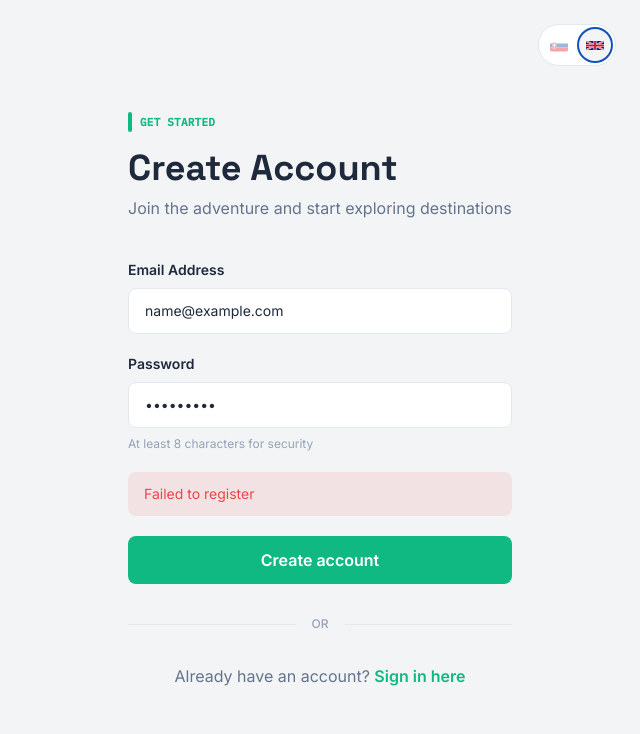
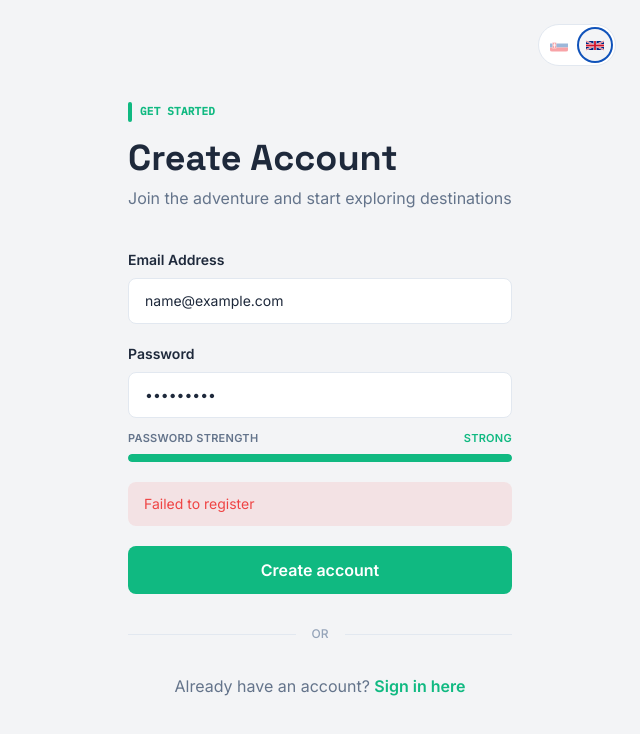
Before and after one commit to sauwin/trip-planner-frontend, a Vue app: page /register in a window 1280 px wide. Both pictures are taken after typing "name@example.com", "Sample123" into the empty fields and a click on the button "Create account". Shown: the top 734 px of the page, without its empty margins (640-1280 px from the left). Built offline with nearby package versions, Linux system fonts and the light colour scheme; no server answers.

Commit message:
fix: unify password validation and strengthen auth flows

```diff
--- a/src/locales/en.ts
+++ b/src/locales/en.ts
@@ -73,8 +73,15 @@ export default {
     getStarted: 'Get Started',
     createAccount: 'Create Account',
     joinAdventure: 'Join the adventure and start exploring destinations',
-    minimumPassword: 'Minimum 8 characters',
-    passwordSecurity: 'At least 8 characters for security',
+    minimumPassword: '8+ characters, 1 uppercase, 1 number',
+    passwordSecurity: 'Use at least 8 characters, including an uppercase letter and a number.',
+    passwordStrength: 'Password strength',
+    passwordStrengthLevels: {
+      empty: 'Empty',
+      weak: 'Weak',
+      medium: 'Medium',
+      strong: 'Strong',
+    },
     creatingAccount: 'Creating account...',
     signInHere: 'Sign in here',
     loginHeadlineLine1: 'Pick up where',
--- a/src/locales/sk.ts
+++ b/src/locales/sk.ts
@@ -73,8 +73,15 @@ export default {
     getStarted: 'Začať',
     createAccount: 'Vytvoriť účet',
     joinAdventure: 'Pridajte sa k dobrodružstvu a začnite objavovať destinácie',
-    minimumPassword: 'Minimálne 8 znakov',
-    passwordSecurity: 'Pre bezpečnosť použite aspoň 8 znakov',
+    minimumPassword: '8+ znakov, 1 veľké písmeno, 1 číslo',
+    passwordSecurity: 'Použite aspoň 8 znakov vrátane veľkého písmena a čísla.',
+    passwordStrength: 'Sila hesla',
+    passwordStrengthLevels: {
+      empty: 'Prázdne',
+      weak: 'Slabé',
+      medium: 'Stredné',
+      strong: 'Silné',
+    },
     creatingAccount: 'Vytváranie účtu...',
     signInHere: 'Prihláste sa tu',
     loginHeadlineLine1: 'Pokračujte tam,',
--- /dev/null
+++ b/src/utils/passwordStrength.ts
@@ -0,0 +1,66 @@
+export type PasswordStrengthLevel = 'empty' | 'weak' | 'medium' | 'strong';
+
+export interface PasswordStrengthResult {
+  score: number;
+  labelKey: PasswordStrengthLevel;
+  color: string;
+  isStrong: boolean;
+  isWeak: boolean;
+  checks: Array<{ key: 'length' | 'uppercase' | 'number'; valid: boolean }>;
+}
+
+export function isStrongPassword(password: string): boolean {
+  return password.length >= 8 && /[A-Z]/.test(password) && /\d/.test(password);
+}
+
+export function getPasswordStrength(password: string): PasswordStrengthResult {
+  const checks = [
+    { key: 'length', valid: password.length >= 8 },
+    { key: 'uppercase', valid: /[A-Z]/.test(password) },
+    { key: 'number', valid: /\d/.test(password) },
+  ] as const;
+
+  const validCount = checks.filter((rule) => rule.valid).length;
+
+  if (!password) {
+    return {
+      score: 0,
+      labelKey: 'empty',
+      color: 'var(--color-line)',
+      isStrong: false,
+      isWeak: true,
+      checks: [...checks],
+    };
+  }
+
+  if (isStrongPassword(password)) {
+    return {
+      score: 3,
+      labelKey: 'strong',
+      color: 'var(--color-sage)',
+      isStrong: true,
+      isWeak: false,
+      checks: [...checks],
+    };
+  }
+
+  if (validCount <= 1) {
+    return {
+      score: 1,
+      labelKey: 'weak',
+      color: 'var(--color-alert)',
+      isStrong: false,
+      isWeak: true,
+      checks: [...checks],
+    };
+  }
+
+  return {
+    score: 2,
+    labelKey: 'medium',
+    color: 'var(--color-warning)',
+    isStrong: false,
+    isWeak: false,
+    checks: [...checks],
+  };
+}
--- a/src/views/register/pages/RegisterView.vue
+++ b/src/views/register/pages/RegisterView.vue
@@ -1,11 +1,12 @@
 <script setup lang="ts">
 import '../style/register.css'
-import { ref } from 'vue';
+import { computed, ref } from 'vue';
 import { useRouter } from 'vue-router';
 import { register } from '@/api/auth.api';
 import { useAuthStore } from '@/stores/auth.store';
 import { useI18n } from 'vue-i18n';
 import { getApiErrorMessage } from '@/utils/apiError';
+import { getPasswordStrength, isStrongPassword } from '@/utils/passwordStrength';
 
 const email = ref('');
 const password = ref('');
@@ -15,6 +16,14 @@ const isLoading = ref(false);
 const router = useRouter();
 const authStore = useAuthStore();
 const { t } = useI18n();
+const passwordStrength = computed(() => getPasswordStrength(password.value));
+
+const passwordStrengthLabels = computed(() => ({
+  empty: t('auth.passwordStrengthLevels.empty'),
+  weak: t('auth.passwordStrengthLevels.weak'),
+  medium: t('auth.passwordStrengthLevels.medium'),
+  strong: t('auth.passwordStrengthLevels.strong'),
+}));
 
 function handleInputFocus(e: Event) {
   const target = e.target as HTMLInputElement;
@@ -28,6 +37,12 @@ function handleInputBlur(e: Event) {
 
 async function handleSubmit() {
   errorMessage.value = '';
+
+  if (!isStrongPassword(password.value)) {
+    errorMessage.value = t('auth.passwordSecurity');
+    return;
+  }
+
   isLoading.value = true;
 
   try {
@@ -143,18 +158,33 @@ async function handleSubmit() {
               autocomplete="new-password"
               required
               minlength="8"
-              :placeholder="t('auth.minimumPassword')"
+              :placeholder="t('auth.enterPassword')"
               class="w-full rounded-lg px-4 py-3 text-sm transition-all focus:outline-none focus:ring-2"
               :style="{
                 backgroundColor: 'var(--color-paper-dim)',
                 color: 'var(--color-ink)',
-                border: '1px solid var(--color-line)',
+                border: password && !isStrongPassword(password) ? '1px solid var(--color-alert)' : '1px solid var(--color-line)',
                 '--tw-ring-color': 'var(--color-sage)'
               }"
               @focus="handleInputFocus"
               @blur="handleInputBlur"
             />
-            <p class="text-xs mt-2" style="color: var(--color-ink-faint)">{{ t('auth.passwordSecurity') }}</p>
+
+            <div v-if="password" class="mt-3 space-y-2">
+              <div class="flex items-center justify-between text-[11px] font-semibold uppercase tracking-wide" style="color: var(--color-ink-soft)">
+                <span>{{ t('auth.passwordStrength') }}</span>
+                <span :style="{ color: passwordStrength.color }">{{ passwordStrengthLabels[passwordStrength.labelKey] }}</span>
+              </div>
+              <div class="h-2 w-full rounded-full overflow-hidden" style="background-color: var(--color-line)">
+                <div
+                  class="h-full rounded-full transition-all duration-200"
+                  :style="{
+                    width: `${(passwordStrength.score / 3) * 100}%`,
+                    backgroundColor: passwordStrength.color,
+                  }"
+                />
+              </div>
+            </div>
           </div>
 
           <p v-if="errorMessage" class="text-sm rounded-lg px-4 py-3" style="color: var(--color-alert); background-color: rgba(239, 68, 68, 0.1)">{{ errorMessage }}</p>
--- a/src/views/reset-password/pages/ResetPasswordView.vue
+++ b/src/views/reset-password/pages/ResetPasswordView.vue
@@ -4,6 +4,7 @@ import { useRoute, useRouter } from 'vue-router';
 import { resetPassword } from '@/api/auth.api';
 import { useI18n } from 'vue-i18n';
 import { getApiErrorMessage } from '@/utils/apiError';
+import { getPasswordStrength, isStrongPassword } from '@/utils/passwordStrength';
 
 const route = useRoute();
 const router = useRouter();
@@ -20,9 +21,21 @@ const isSuccess = ref(false);
 const passwordsMatch = computed(
   () => !confirmPassword.value || newPassword.value === confirmPassword.value,
 );
+const passwordStrength = computed(() => getPasswordStrength(newPassword.value));
+const passwordStrengthLabels = computed(() => ({
+  empty: t('auth.passwordStrengthLevels.empty'),
+  weak: t('auth.passwordStrengthLevels.weak'),
+  medium: t('auth.passwordStrengthLevels.medium'),
+  strong: t('auth.passwordStrengthLevels.strong'),
+}));
 
 async function handleSubmit() {
   errorMessage.value = '';
+
+  if (!isStrongPassword(newPassword.value)) {
+    errorMessage.value = t('auth.passwordSecurity');
+    return;
+  }
 
   if (newPassword.value !== confirmPassword.value) {
     errorMessage.value = t('auth.passwordsDontMatch');
@@ -87,11 +100,26 @@ async function handleSubmit() {
               :style="{
                 backgroundColor: 'var(--color-paper-dim)',
                 color: 'var(--color-ink)',
-                border: '1px solid var(--color-line)',
+                border: newPassword && !isStrongPassword(newPassword) ? '1px solid var(--color-alert)' : '1px solid var(--color-line)',
                 '--tw-ring-color': 'var(--color-accent)'
               }"
             />
-            <p class="text-xs mt-1.5" style="color: var(--color-ink-faint)">{{ t('auth.minimumPassword') }}</p>
+
+            <div v-if="newPassword" class="mt-3 space-y-2">
+              <div class="flex items-center justify-between text-[11px] font-semibold uppercase tracking-wide" style="color: var(--color-ink-soft)">
+                <span>{{ t('auth.passwordStrength') }}</span>
+                <span :style="{ color: passwordStrength.color }">{{ passwordStrengthLabels[passwordStrength.labelKey] }}</span>
+              </div>
+              <div class="h-2 w-full rounded-full overflow-hidden" style="background-color: var(--color-line)">
+                <div
+                  class="h-full rounded-full transition-all duration-200"
+                  :style="{
+                    width: `${(passwordStrength.score / 3) * 100}%`,
+                    backgroundColor: passwordStrength.color,
+                  }"
+                />
+              </div>
+            </div>
           </div>
 
           <div>
--- a/src/views/trip-detail/components/TripBudgetSummary.vue
+++ b/src/views/trip-detail/components/TripBudgetSummary.vue
@@ -10,8 +10,11 @@ const props = defineProps<{
 
 const { t } = useI18n();
 
-const isOverBudget = computed(() => props.totalSpent > props.budgetTotal);
-const progressPercent = computed(() => Math.min((props.totalSpent / props.budgetTotal) * 100, 100));
+const isOverBudget = computed(() => props.budgetTotal > 0 && props.totalSpent > props.budgetTotal);
+const progressPercent = computed(() => {
+  if (props.budgetTotal <= 0) return 0;
+  return Math.min((props.totalSpent / props.budgetTotal) * 100, 100);
+});
 </script>
 
 <template>
--- a/src/views/trip-detail/pages/TripDetailView.vue
+++ b/src/views/trip-detail/pages/TripDetailView.vue
@@ -232,7 +232,7 @@ onMounted(async () => {
         />
 
         <TripBudgetSummary
-          v-if="trip.budgetTotal"
+          v-if="trip.budgetTotal !== null && trip.budgetTotal !== undefined"
           :budget-total="trip.budgetTotal"
           :total-spent="totalSpent"
           :people-count="trip.peopleCount"
```
Also changed, not shown: src/main.ts (+4 -4 lines).
